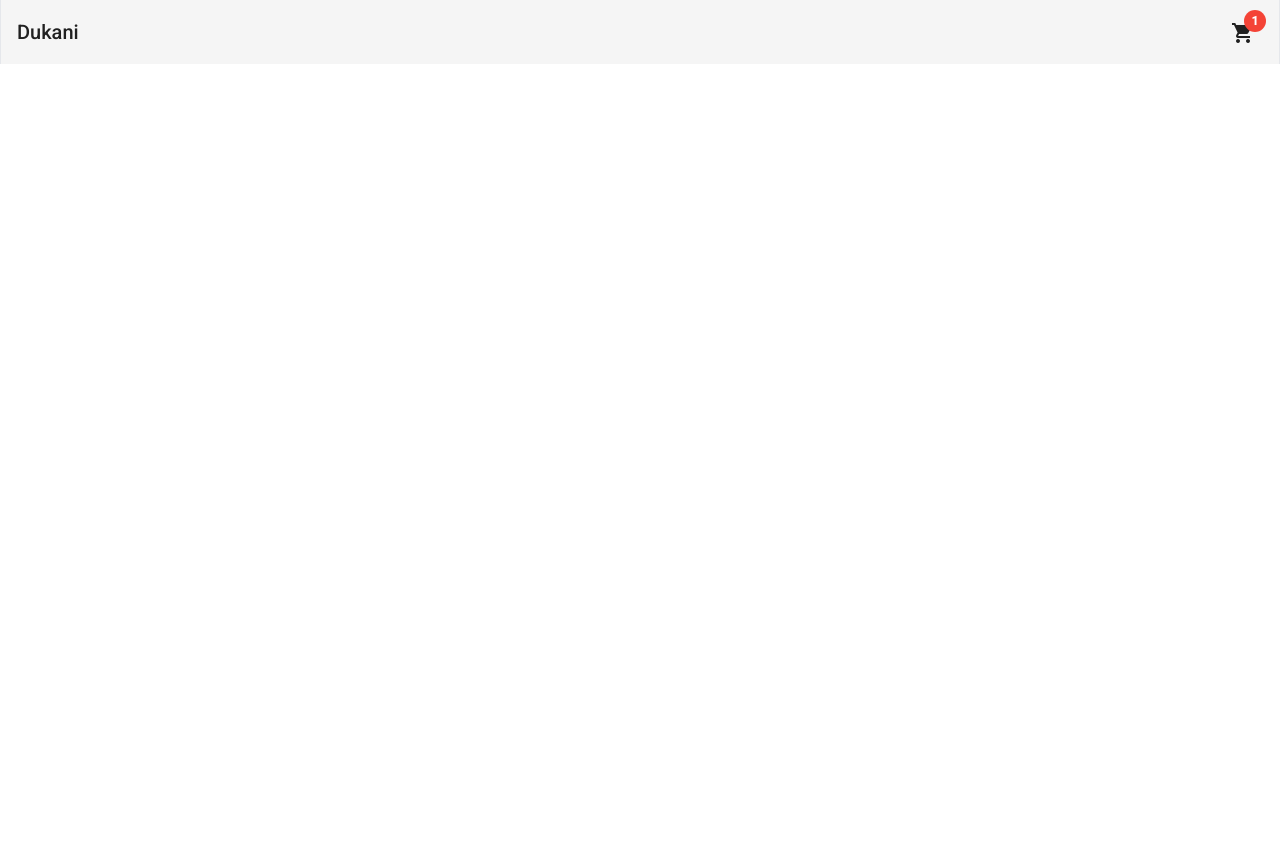
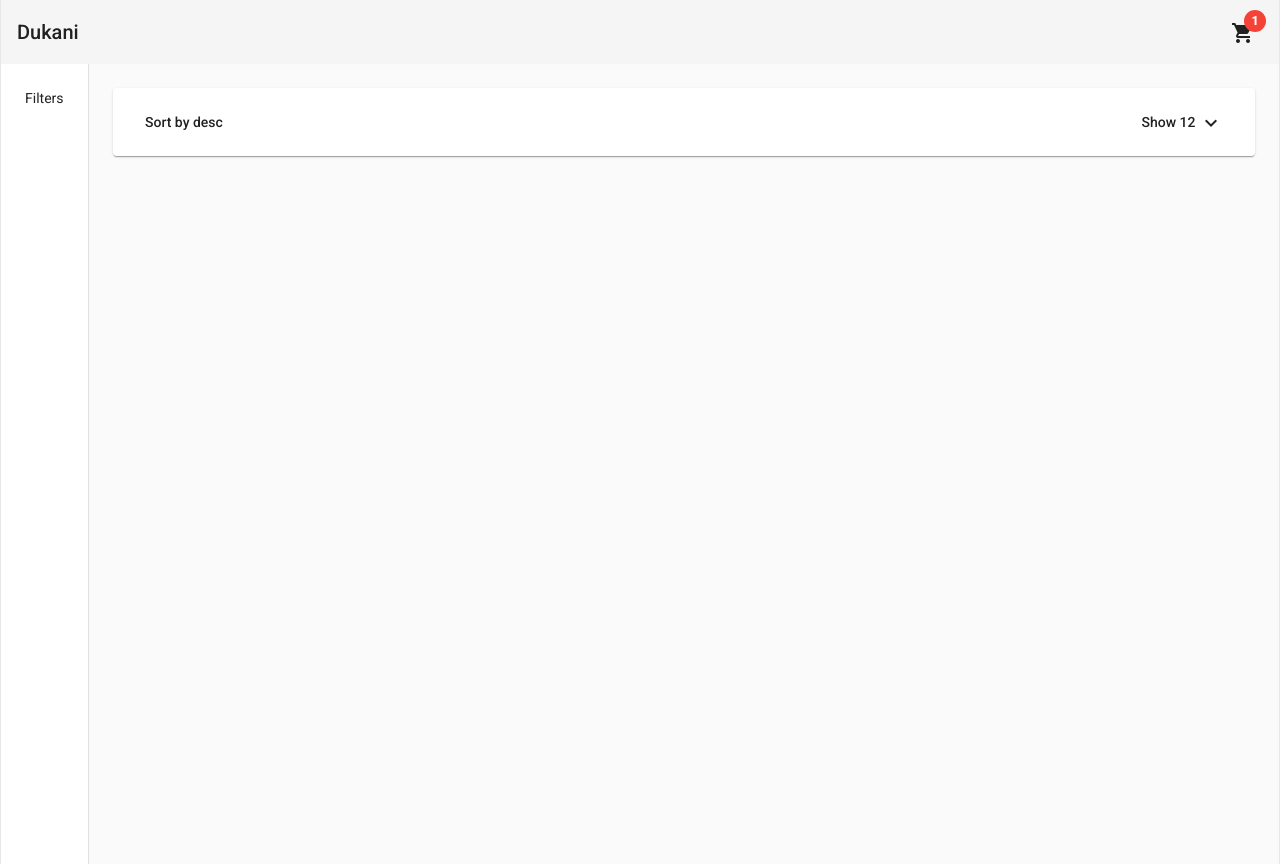
Before and after one commit to kelvinmburu/dukani, an Angular app: page /home in a window 1280 px wide. Before the commit this address led to /. Before the commit the page ends 800 px from the top, so only its background shows below. Built offline with nearby package versions, Linux system fonts and the light colour scheme.

Commit message:
build: implemented asc & desc features

```diff
--- a/src/app/app-routing.module.ts
+++ b/src/app/app-routing.module.ts
@@ -1,7 +1,15 @@
 import { NgModule } from '@angular/core';
 import { RouterModule, Routes } from '@angular/router';
+import { HomeComponent } from './pages/home/home.component';
 
-const routes: Routes = [];
+const routes: Routes = [
+  {path: 'home',
+  component: HomeComponent,
+},
+{
+  path: '', redirectTo: 'home', pathMatch: 'full'
+}
+];
 
 @NgModule({
   imports: [RouterModule.forRoot(routes)],
--- a/src/app/app.component.ts
+++ b/src/app/app.component.ts
@@ -5,6 +5,7 @@
   template: `
 
   <app-header></app-header>
+  <router-outlet></router-outlet>
   `,
   styles: []
 })
--- a/src/app/app.module.ts
+++ b/src/app/app.module.ts
@@ -19,11 +19,15 @@
 import { AppComponent } from './app.component';
 import { BrowserAnimationsModule } from '@angular/platform-browser/animations';
 import { HeaderComponent } from './components/header/header.component';
+import { HomeComponent } from './pages/home/home.component';
+import { ProductsHeaderComponent } from './pages/home/components/products-header/products-header.component';
 
 @NgModule({
   declarations: [
     AppComponent,
-    HeaderComponent
+    HeaderComponent,
+    HomeComponent,
+    ProductsHeaderComponent
   ],
   imports: [
     BrowserModule,
--- a/src/app/components/header/header.component.html
+++ b/src/app/components/header/header.component.html
@@ -1,4 +1,4 @@
-<mat-toolbar class="max-w-7xl mx-auto border-x justify-between">
+<mat-toolbar class="justify-between max-w-7xl mx-auto border-x">
 
     <a routerLink="home">Dukani</a>
     <button mat-icon-button [matMenuTriggerFor]="menu">
@@ -36,8 +36,7 @@
                 <button class="bg-rose-600 text-white rounded-full w-9 h-9">
                     <mat-icon>remove_shopping_cart</mat-icon>
                 </button>
-                <button routerLink="cart"
-                class="bg-green-600 text-white rounded-full w-9 h-9">
+                <button routerLink="cart" class="bg-green-600 text-white rounded-full w-9 h-9">
                     <mat-icon>remove_shopping_cart</mat-icon>
                 </button>
             </div>
--- /dev/null
+++ b/src/app/pages/home/components/products-header/products-header.component.html
@@ -0,0 +1,25 @@
+<mat-card class="mb-4">
+    <div class="flex justify-between">
+        <div>
+            <button mat-button [matMenuTriggerFor]="sortByMenu">
+                Sort by {{sort}}
+            </button>
+            <mat-menu #sortByMenu="matMenu">
+
+                <button (click)="onSortUpdated('desc')" mat-menu-item>desc</button>
+                <button (click)="onSortUpdated('asc')" mat-menu-item>asc</button>
+            </mat-menu>
+        </div>
+
+        <div class="flex items-center">
+            <div>
+                <button mat-button [matMenuTriggerFor]="menu">
+                    Show {{itemsShowCount}}
+
+                    <mat-icon>expand_more</mat-icon>
+                </button>
+                <mat-menu #menu="matMenu"></mat-menu>
+            </div>
+        </div>
+    </div>
+</mat-card>
--- /dev/null
+++ b/src/app/pages/home/components/products-header/products-header.component.ts
@@ -0,0 +1,19 @@
+import { Component, OnInit } from '@angular/core';
+
+@Component({
+  selector: 'app-products-header',
+  templateUrl: "./products-header.component.html",
+})
+export class ProductsHeaderComponent implements OnInit {
+sort = 'desc'
+itemsShowCount = '12';
+  constructor() { }
+
+  ngOnInit(): void {
+  }
+
+  onSortUpdated(newSort: string): void{
+    this.sort =  newSort;
+  }
+
+}
--- /dev/null
+++ b/src/app/pages/home/home.component.html
@@ -0,0 +1,11 @@
+<mat-drawer-container class="min-h-full max-h-7xl mx-auto border-x" [autosize]="true">
+
+    <mat-drawer mode="side" opened class="p-6">
+        <div>Filters</div>
+    </mat-drawer>
+
+    <mat-drawer-content class="p-6">
+        <app-products-header></app-products-header>
+    </mat-drawer-content>
+
+</mat-drawer-container>
--- /dev/null
+++ b/src/app/pages/home/home.component.ts
@@ -0,0 +1,16 @@
+import { Component, OnInit } from '@angular/core';
+
+@Component({
+  selector: 'app-home',
+  templateUrl: './home.component.html',
+  styles: [
+  ]
+})
+export class HomeComponent implements OnInit {
+
+  constructor() { }
+
+  ngOnInit(): void {
+  }
+
+}
```
